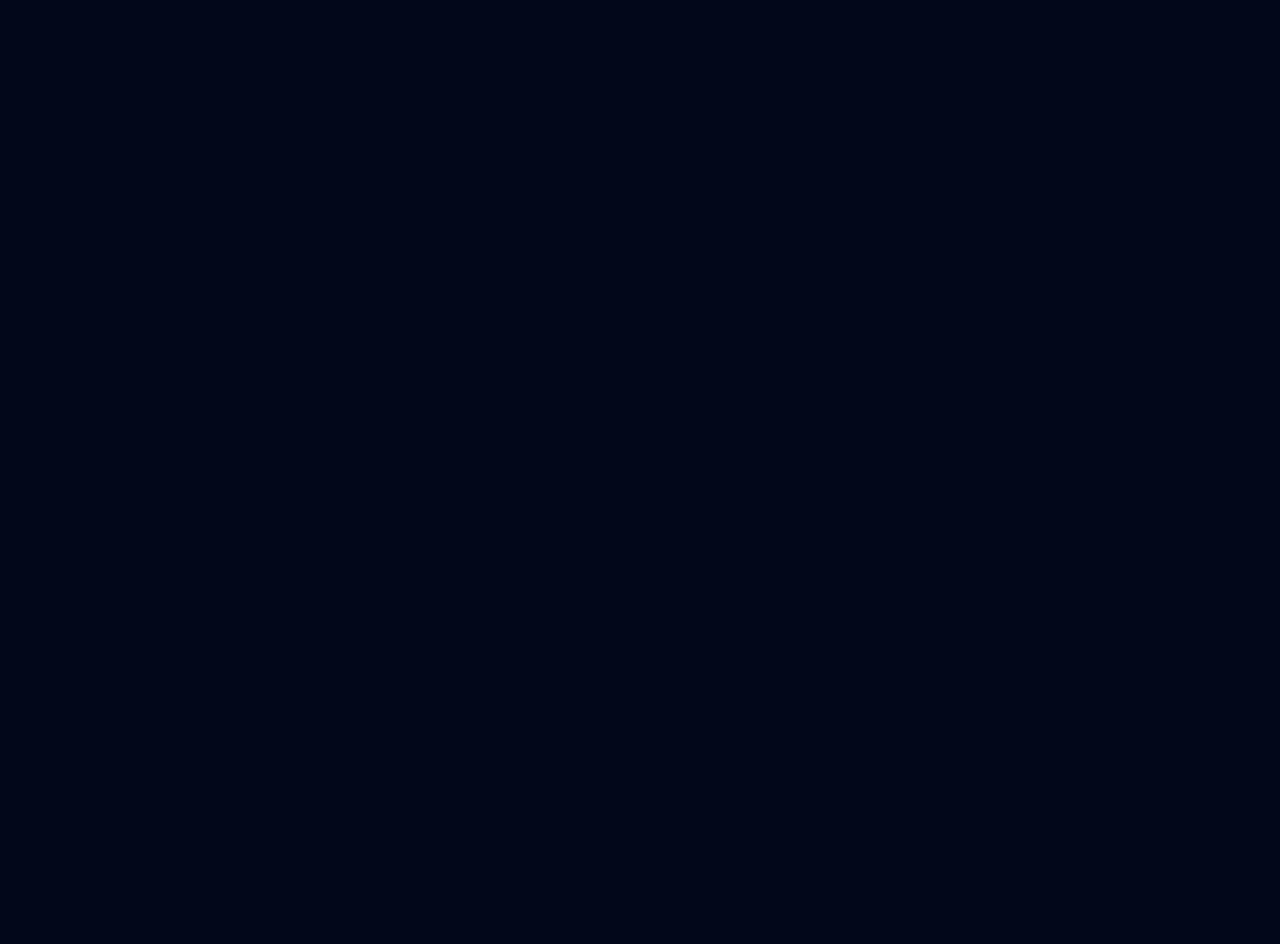
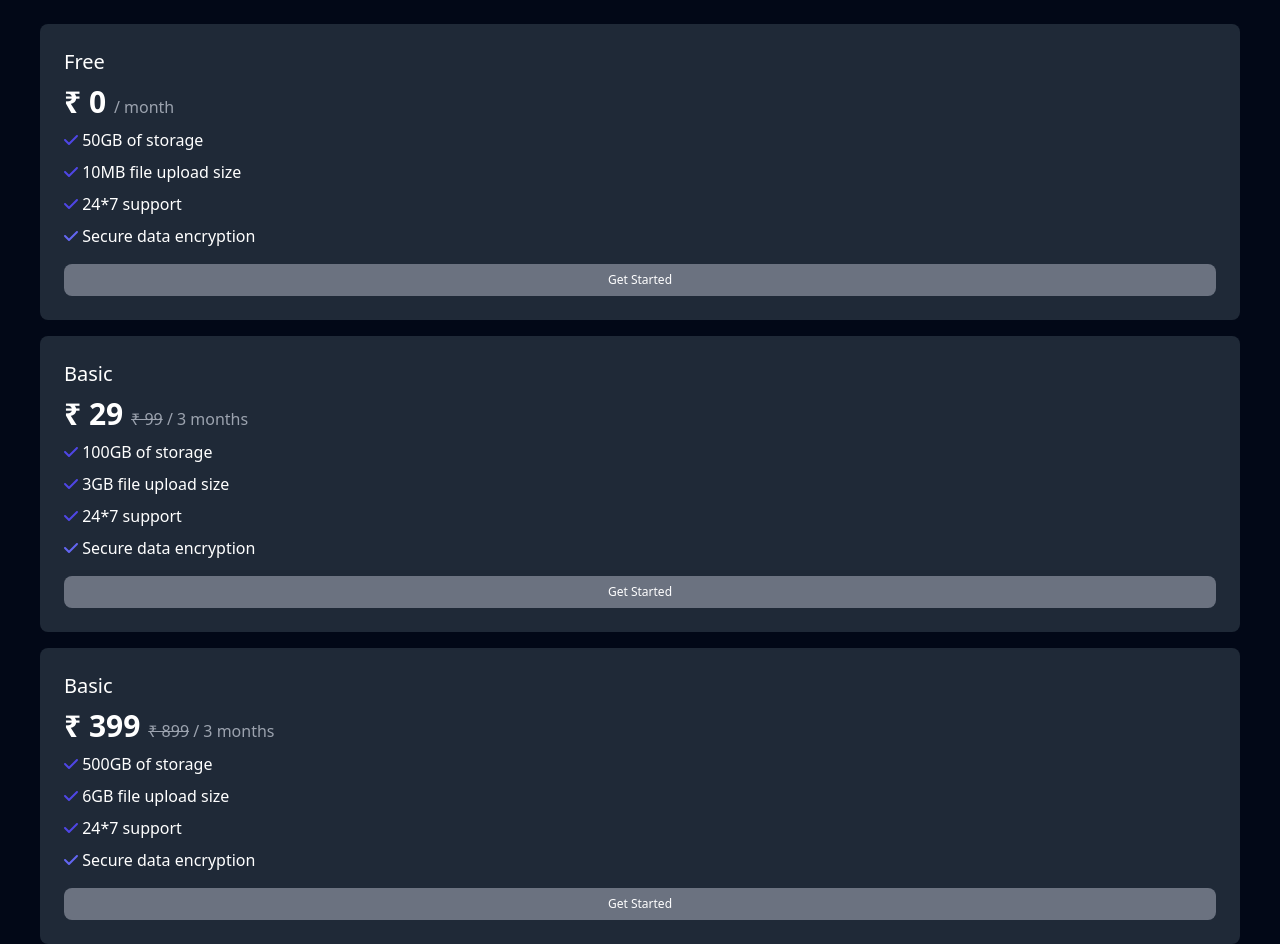
Before and after one commit to parshant0717/TransferXPage, a React (Vite) app: page / in a window 1280 px wide. Shown: the part 3680-4624 px from the top of the page. Before the commit the page ends 3572 px from the top, so only its background shows below. Built offline with nearby package versions, Linux system fonts and the light colour scheme.

Commit message:
added pricing section

```diff
--- a/src/components/Body.jsx
+++ b/src/components/Body.jsx
@@ -5,6 +5,7 @@ import Demo from "./Sub_Components/Demo";
 import Features from "./Sub_Components/Features";
 import Services from "./Sub_Components/Services";
 import Social from "./Sub_Components/Social";
+import Pricing from "./Sub_Components/Pricing";
 
 export default function Body() {
   return (
@@ -15,6 +16,7 @@ export default function Body() {
       <Features />
       <Services />
       <Social />
+      <Pricing />
     </div>
   );
 }
--- /dev/null
+++ b/src/components/Sub_Components/Pricing.jsx
@@ -0,0 +1,113 @@
+import { FontAwesomeIcon } from "@fortawesome/react-fontawesome";
+import { faCheck } from "@fortawesome/free-solid-svg-icons";
+
+export default function Pricing() {
+  return (
+    <section className="container">
+      <div>
+        <div className="flex flex-col justify-center items-center px-2 mb-8 gap-2">
+          <h2 className="text-indigo-600 text-lg">Pricing</h2>
+          <p className="font-bold text-2xl text-center">
+            Choose a Plan That Fits Your Needs
+          </p>
+          <p className="text-gray-400 text-center">
+            Upload your files and access them anytime with our budget-friendly
+            plans. Simple, secure, and affordable!
+          </p>
+        </div>
+        <div className="flex flex-col gap-4">
+          <div className="bg-gray-800 rounded-lg p-6 flex flex-col gap-2">
+            <h2 className="font-medium text-xl">Free</h2>
+            <p className="font-bold text-3xl">
+              ₹ 0{" "}
+              <span className="font-normal text-base text-gray-400">
+                / month
+              </span>
+            </p>
+            <div className="font-thin flex flex-col gap-2 ">
+              <p>
+                <FontAwesomeIcon icon={faCheck} className="text-indigo-600" />{" "}
+                50GB of storage
+              </p>
+              <p>
+                <FontAwesomeIcon icon={faCheck} className="text-indigo-600" />{" "}
+                10MB file upload size
+              </p>
+              <p>
+                <FontAwesomeIcon icon={faCheck} className="text-indigo-600" />{" "}
+                24*7 support
+              </p>
+              <p>
+                <FontAwesomeIcon icon={faCheck} className="text-indigo-500" />{" "}
+                Secure data encryption
+              </p>
+            </div>
+            <button className="text-xs bg-gray-500 mt-2 py-2 rounded-lg hover:bg-indigo-600">
+              Get Started
+            </button>
+          </div>
+          <div className="bg-gray-800 rounded-lg p-6 flex flex-col gap-2">
+            <h2 className="font-medium text-xl">Basic</h2>
+            <p className="font-bold text-3xl">
+              ₹ 29{" "}
+              <span className="font-normal text-base text-gray-400">
+                <span className="line-through">₹ 99</span> / 3 months
+              </span>
+            </p>
+            <div className="font-thin flex flex-col gap-2 ">
+              <p>
+                <FontAwesomeIcon icon={faCheck} className="text-indigo-600" />{" "}
+                100GB of storage
+              </p>
+              <p>
+                <FontAwesomeIcon icon={faCheck} className="text-indigo-600" />{" "}
+                3GB file upload size
+              </p>
+              <p>
+                <FontAwesomeIcon icon={faCheck} className="text-indigo-600" />{" "}
+                24*7 support
+              </p>
+              <p>
+                <FontAwesomeIcon icon={faCheck} className="text-indigo-500" />{" "}
+                Secure data encryption
+              </p>
+            </div>
+            <button className="text-xs bg-gray-500 mt-2 py-2 rounded-lg hover:bg-indigo-600">
+              Get Started
+            </button>
+          </div>
+          <div className="bg-gray-800 rounded-lg p-6 flex flex-col gap-2">
+            <h2 className="font-medium text-xl">Basic</h2>
+            <p className="font-bold text-3xl">
+              ₹ 399{" "}
+              <span className="font-normal text-base text-gray-400">
+                <span className="line-through">₹ 899</span> / 3 months
+              </span>
+            </p>
+            <div className="font-thin flex flex-col gap-2 ">
+              <p>
+                <FontAwesomeIcon icon={faCheck} className="text-indigo-600" />{" "}
+                500GB of storage
+              </p>
+              <p>
+                <FontAwesomeIcon icon={faCheck} className="text-indigo-600" />{" "}
+                6GB file upload size
+              </p>
+              <p>
+                <FontAwesomeIcon icon={faCheck} className="text-indigo-600" />{" "}
+                24*7 support
+              </p>
+              <p>
+                <FontAwesomeIcon icon={faCheck} className="text-indigo-500" />{" "}
+                Secure data encryption
+              </p>
+            </div>
+            <button className="text-xs bg-gray-500 mt-2 py-2 rounded-lg hover:bg-indigo-600">
+              Get Started
+            </button>
+          </div>
+        </div>
+      </div>
+    </section>
+  );
+}
```
